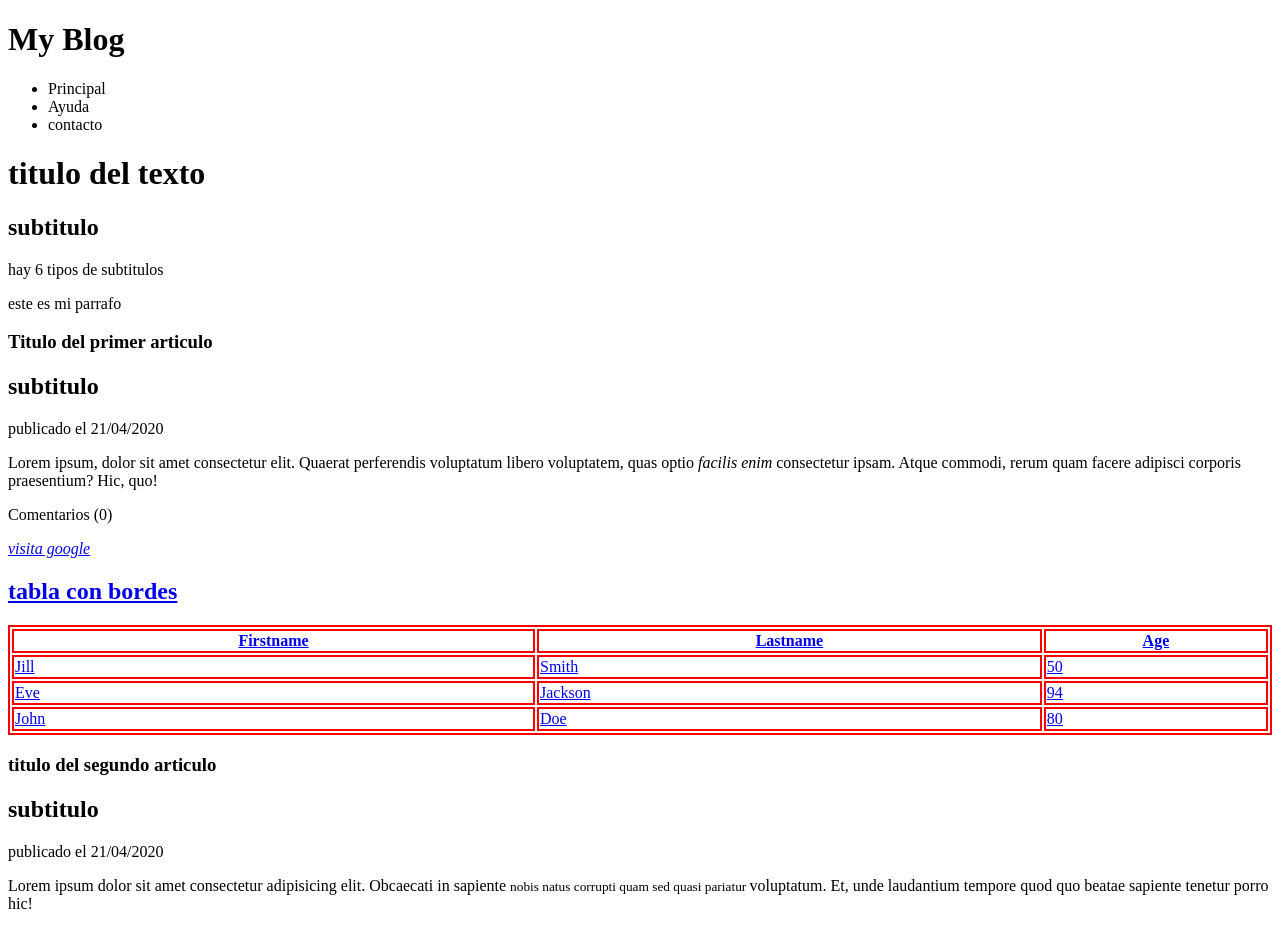
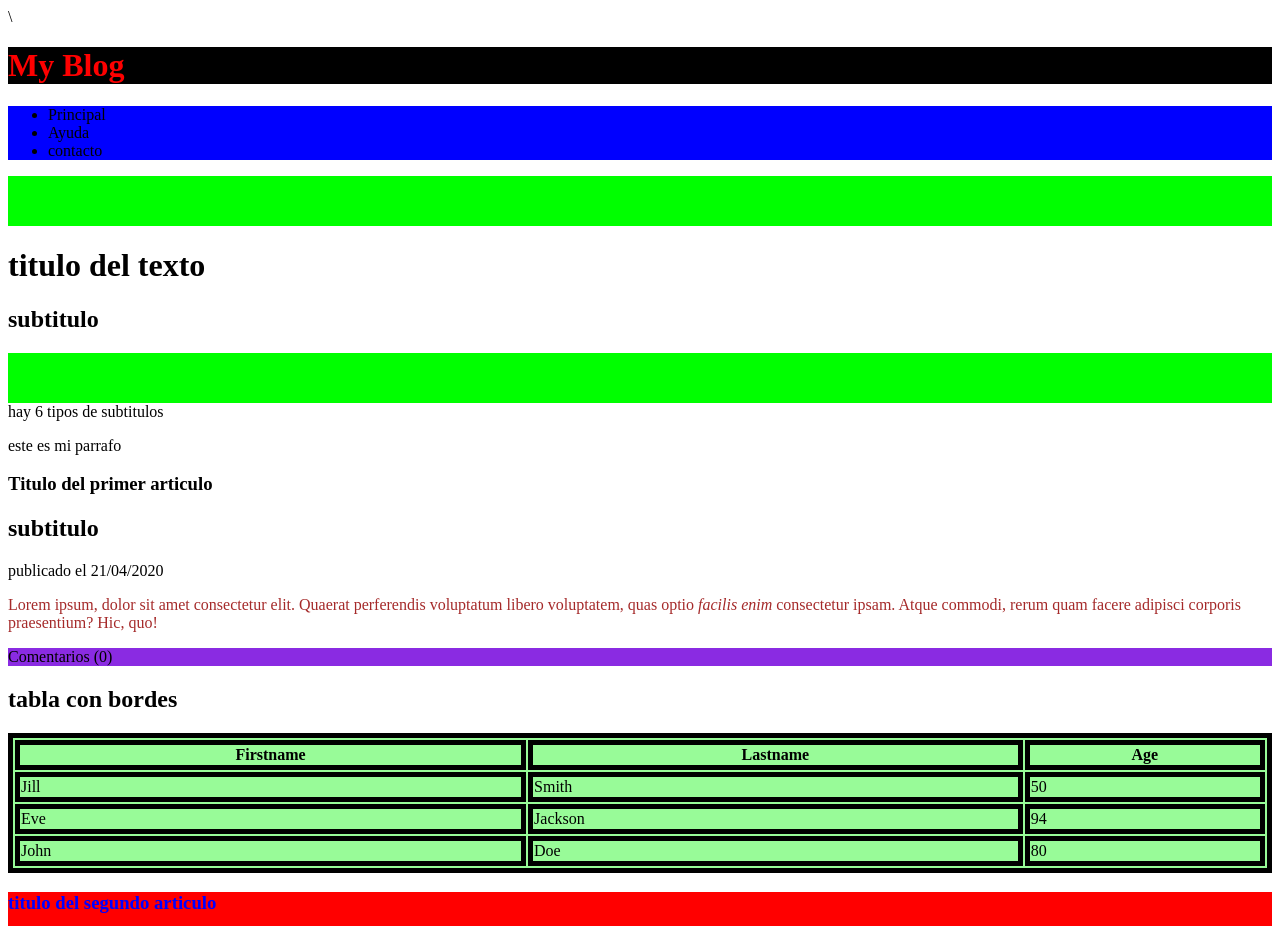
Before and after one commit to maxt0d0nt/primer-web, a plain HTML site: page index.html in a window 1280 px wide. Shown: the top 926 px of the page. Drawn offline with Linux system fonts and the light colour scheme.

Commit message:
insertar audio y mas

```diff
--- a/index.html
+++ b/index.html
@@ -8,24 +8,39 @@
         <mete name="author" content="maxt0d0nt"/>
         <meta name="keywords" content="pagina web, primera pagina web, primera"/>
 
+  \<style>
+ #parrafo {
+     color:blue;
+     background: red;
 
+ }
+
+ .green { color: brown
+
+ }
+      footer { background: blueviolet;}
+  </style>
 
     </head>
        <body>
-        <header>
-            <h1> My Blog </h1>
+        <header style="background:black;">
+            <h1 style="color:rgb(255,0,0)"> My Blog </h1>
         </header>
-<nav>
+<nav style="background:blue;">
     <ul>
         <li>Principal</li>
         <li>Ayuda</li>
         <li>contacto</li>
     </ul>
 </nav>
-
-<h1>titulo del texto</h1>
+<style>
+    div {height:50px;width:100%;}
+    </style>
+<div style="background-color:rgb(0,255,0)"></div
+>
+    <h1>titulo del texto</h1>
 <h2>subtitulo</h2>
-
+<div style="background-color:rgb(0,255,0)"></div>
 hay 6 tipos de subtitulos
 <p>este es mi parrafo</p>
 <section>
@@ -37,21 +52,19 @@ hay 6 tipos de subtitulos
 
         <time datetime="=21/04/2020"> publicado el 21/04/2020</time>
 
-        <p>Lorem ipsum, dolor sit amet consectetur <span>elit. </span>  Quaerat perferendis voluptatum libero voluptatem, quas optio <cite> facilis enim</cite>  consectetur ipsam. Atque commodi, rerum quam facere adipisci corporis praesentium? Hic, quo!</p>
+        <p class= green>Lorem ipsum, dolor sit amet consectetur <span>elit. </span>  Quaerat perferendis voluptatum libero voluptatem, quas optio <cite> facilis enim</cite>  consectetur ipsam. Atque commodi, rerum quam facere adipisci corporis praesentium? Hic, quo!</p>
         <footer>
             <p> Comentarios (0) </p>
         </footer>
-        <address>
-            <a href="http://google.com"> visita google
-        </address>
 
         <h2>tabla con bordes</h2>
 
-<style>
-    table, th, td {
-      border: 2px solid red;
-    }
-    </style>
+        <style>
+            table, th, td {
+              background-color: palegreen;
+              border: 5px solid black;
+            }
+        </style>
 
 <table style="width:100%">
   <tr>
@@ -60,8 +73,8 @@ hay 6 tipos de subtitulos
     <th>Age</th>
   </tr>
   <tr>
-    <td>Jill</td>
-    <td>Smith</td>
+    <td style="color:black">Jill</td>
+    <td style="color:black">Smith</td>
     <td>50</td>
   </tr>
   <tr>
@@ -80,7 +93,7 @@ hay 6 tipos de subtitulos
         </a>
     </article>
 
-    <article>
+    <article id='parrafo'>
         <hgroup>
             <h1>titulo del segundo articulo</h1>
             <h2>subtitulo</h2>
@@ -109,6 +122,15 @@ hay 6 tipos de subtitulos
 </blockquote>
 </aside>
 
+<audio controls>
+        <source src="audios/incubus-drive.mp3" type="audio/mpeg">
+  Your browser does not support the audio element.
+  </audio>
+
+  <address>
+    <a href="http://google.com"/> visita google
+</address>
+
 <footer>
     Drechos reservados sakura enterprise
 </footer>
```
Also changed, not shown: 1 other file.
